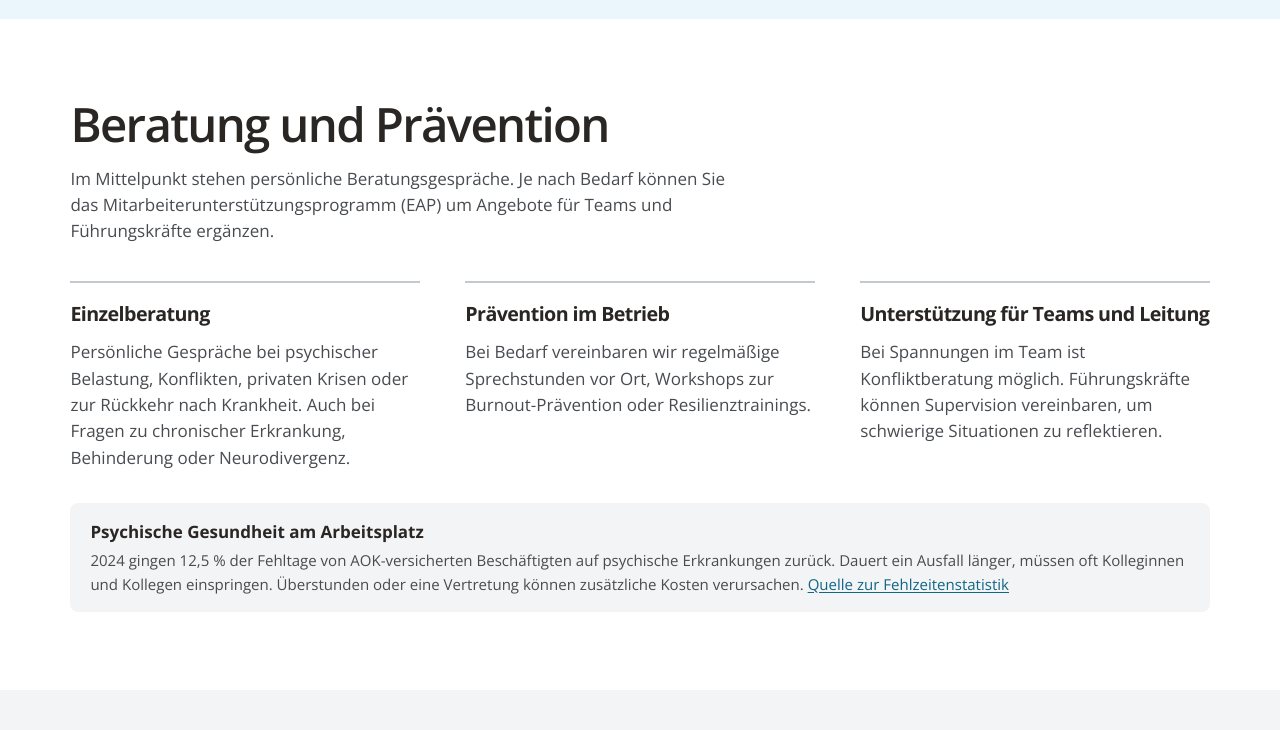
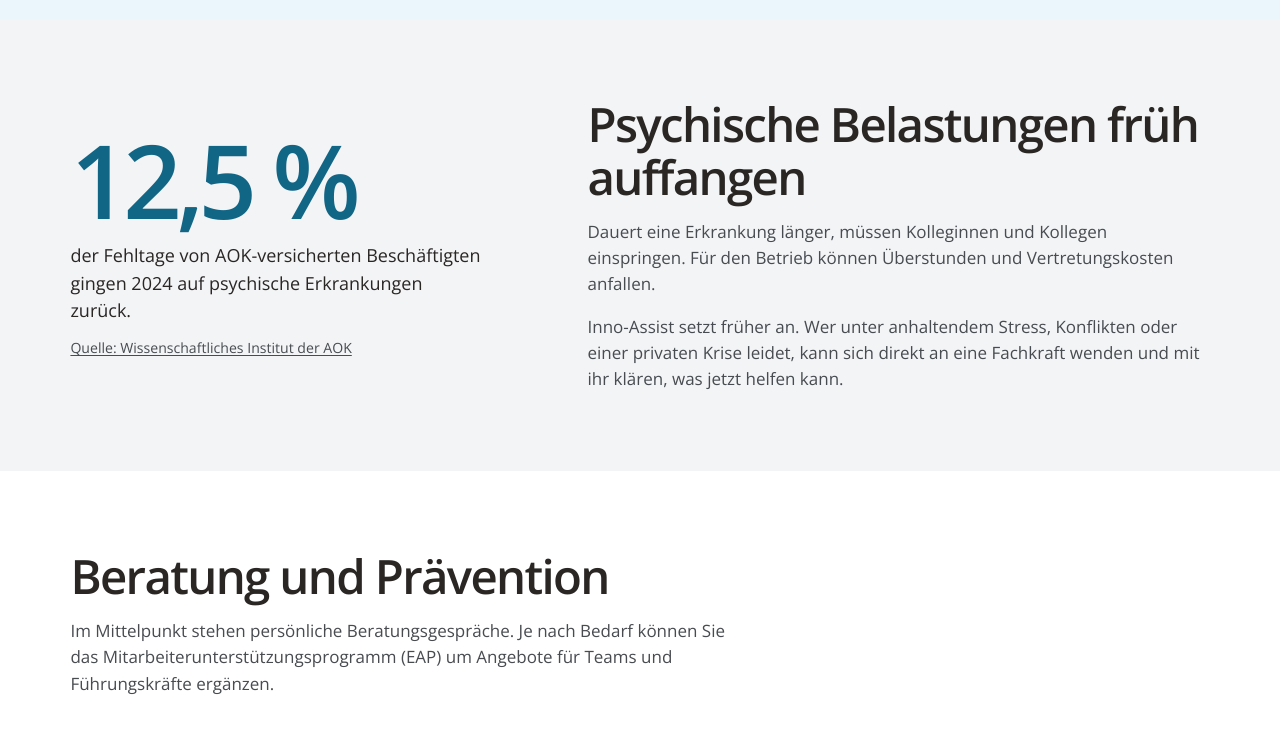
Before and after one commit to webhenk/innoassist, a plain HTML site: page index.html in a window 1280 px wide. Shown: the part 759-1489 px from the top of the page. Drawn offline with Linux system fonts and the light colour scheme.

Commit message:
Give mental-health absence data a prominent section before services

```diff
--- a/index.html
+++ b/index.html
@@ -51,6 +51,20 @@
       </div>
     </div>
 
+    <section class="tint" aria-labelledby="belastungen">
+      <div class="wrap segment burden">
+        <div class="burden-figure">
+          <p><strong>12,5&nbsp;%</strong> der Fehltage von AOK-versicherten Beschäftigten gingen 2024 auf psychische Erkrankungen zurück.</p>
+          <a href="https://www.wido.de/news-presse/pressemitteilungen/2025/40-prozent-aller-fehltage-2024-wegen-langzeit-erkrankungen/">Quelle: Wissenschaftliches Institut der AOK</a>
+        </div>
+        <div class="burden-copy">
+          <h2 id="belastungen">Psychische Belastungen früh auffangen</h2>
+          <p>Dauert eine Erkrankung länger, müssen Kolleginnen und Kollegen einspringen. Für den Betrieb können Überstunden und Vertretungskosten anfallen.</p>
+          <p>Inno-Assist setzt früher an. Wer unter anhaltendem Stress, Konflikten oder einer privaten Krise leidet, kann sich direkt an eine Fachkraft wenden und mit ihr klären, was jetzt helfen kann.</p>
+        </div>
+      </div>
+    </section>
+
     <section id="leistungen" class="wrap segment">
       <h2>Beratung und Prävention</h2>
       <p class="section-intro">Im Mittelpunkt stehen persönliche Beratungsgespräche. Je nach Bedarf können Sie das Mitarbeiterunterstützungsprogramm (EAP) um Angebote für Teams und Führungskräfte ergänzen.</p>
@@ -68,10 +82,6 @@
           <p>Bei Spannungen im Team ist Konfliktberatung möglich. Führungskräfte können Supervision vereinbaren, um schwierige Situationen zu reflektieren.</p>
         </article>
       </div>
-      <aside class="context-note" aria-label="Hintergrund zur Prävention">
-        <strong>Psychische Gesundheit am Arbeitsplatz</strong>
-        <p>2024 gingen 12,5 % der Fehltage von AOK-versicherten Beschäftigten auf psychische Erkrankungen zurück. Dauert ein Ausfall länger, müssen oft Kolleginnen und Kollegen einspringen. Überstunden oder eine Vertretung können zusätzliche Kosten verursachen. <a href="https://www.wido.de/news-presse/pressemitteilungen/2025/40-prozent-aller-fehltage-2024-wegen-langzeit-erkrankungen/">Quelle zur Fehlzeitenstatistik</a></p>
-      </aside>
     </section>
 
     <section id="nutzen" class="tint">
--- a/style.css
+++ b/style.css
@@ -85,21 +85,49 @@
   max-width: 68ch;
 }
 
-.context-note {
-  margin-top: 2rem;
-  padding: 1rem 1.25rem;
-  background: var(--tint);
-  border-radius: .5rem;
+.burden {
+  display: grid;
+  grid-template-columns: minmax(0, 2fr) minmax(0, 3fr);
+  gap: clamp(2rem, 8vw, 8rem);
+  align-items: center;
 }
 
-.context-note p {
-  margin-top: .25rem;
-  font-size: .94rem;
+.burden-figure {
+  max-width: 28rem;
 }
 
-.context-note a {
+.burden-figure strong {
+  display: block;
+  margin-bottom: .65rem;
+  font-size: clamp(4rem, 8vw, 7rem);
+  font-weight: 600;
+  line-height: 1;
+  letter-spacing: -.055em;
   color: var(--blue-ink);
+}
+
+.burden-figure p {
+  font-size: 1.125rem;
+  color: var(--ink);
+}
+
+.burden-figure a {
+  display: inline-block;
+  margin-top: .75rem;
+  font-size: .88rem;
+  color: var(--text);
   text-underline-offset: .15em;
+}
+
+.burden-copy p {
+  margin-top: 1rem;
+}
+
+@media (max-width: 650px) {
+  .burden {
+    grid-template-columns: 1fr;
+    gap: 1.75rem;
+  }
 }
 
 @media (max-width: 850px) {
```
